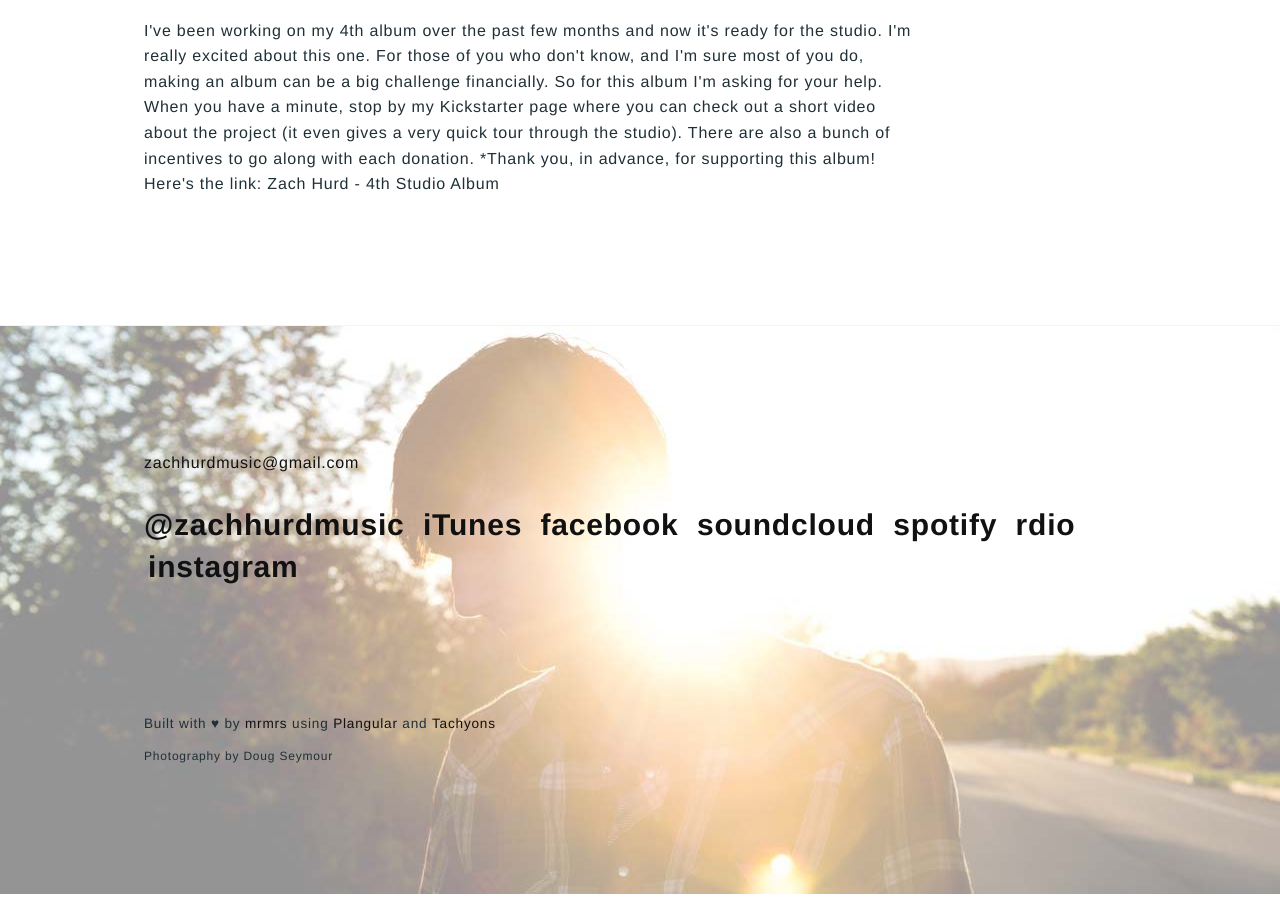
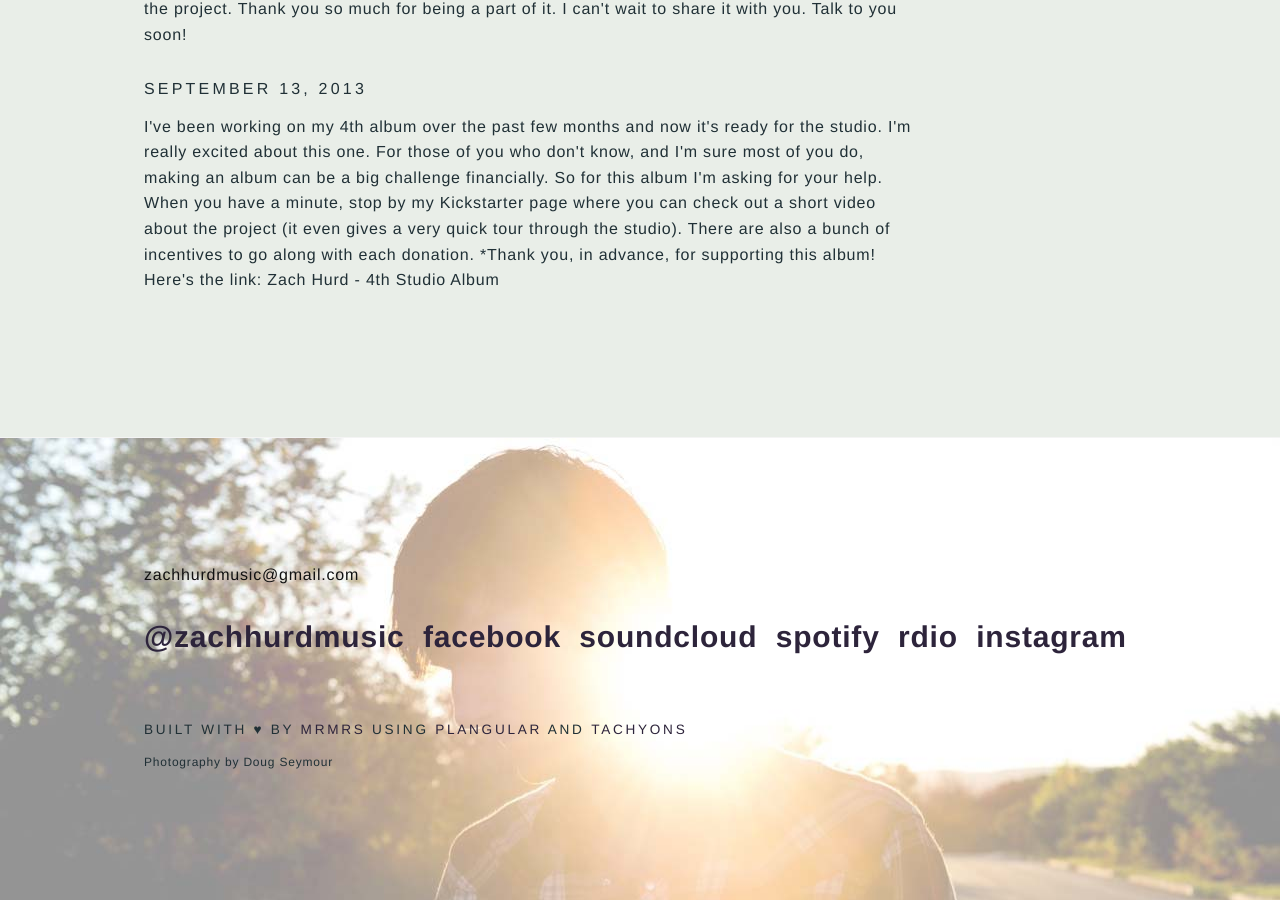
Before and after one commit to mrmrs/zach, a Jekyll site: the page built from index.html, in a window 1280 px wide and 900 px high, scrolled down 4080 px. Built offline with Jekyll 4.4.1, drawn with Linux system fonts in a browser that asks for light colours.

Commit message:
Designing in the browser!

```diff
--- a/_includes/_footer.html
+++ b/_includes/_footer.html
@@ -1,25 +1,25 @@
-<footer class="pvx pvxl-ns bt b--near-white mtxl"
+<footer class="pvx pvxl-ns bt b--near-white"
   style="background:url({{site.url}}/img/footer.jpg) no-repeat; background-size: cover; ">
   <div class="mw8" style="margin-right: auto; margin-left: auto;">
     <div class="phm">
       <a href="mailto:zachhurdmusic@gmail.com" class="black">zachhurdmusic@gmail.com</a>
       <ul class="list mtl">
-        <li class="dib"><a class="b f4 f3-ns black db prxs prs-ns" href="http://twitter.com/zachhurdmusic">@zachhurdmusic</a></li>
-        <li class="dib"><a class="b f4 f3-ns black db paxs prs-ns" href="https://itunes.apple.com/us/artist/zach-hurd/id292321269?ign-mpt=uo%3D4">iTunes</a></li>
-        <li class="dib"><a class="b f4 f3-ns black db paxs prs-ns" href="https://www.facebook.com/zachhurdmusic">facebook</a></li>
-        <li class="dib"><a class="b f4 f3-ns black db paxs prs-ns" href="http://soundcloud.com/zachhurdmusic">soundcloud</a></li>
-        <li class="dib"><a class="b f4 f3-ns black db paxs prs-ns" href="https://play.spotify.com/artist/1f2CFEq5J7ZyeTAVU6ubRX?play=true&utm_source=open.spotify.com&utm_medium=open">spotify</a></li>
-        <li class="dib"><a class="b f4 f3-ns black db paxs prs-ns" href="http://www.rdio.com/artist/Zach_Hurd/">rdio</a></li>
-        <li class="dib"><a class="b f5 f3-ns black db paxs prs-ns" href="http://www.instagram.com/zachhurd">instagram</a></li>
+        <li class="dib"><a class="link b f4 f3-ns black db prxs prs-ns dim" href="http://twitter.com/zachhurdmusic">@zachhurdmusic</a></li>
+        <li class="dib"><a class="link b f4 f3-ns black db paxs prs-ns dim" href="https://www.facebook.com/zachhurdmusic">facebook</a></li>
+        <li class="dib"><a class="link b f4 f3-ns black db paxs prs-ns dim" href="http://soundcloud.com/zachhurdmusic">soundcloud</a></li>
+        <li class="dib"><a class="link b f4 f3-ns black db paxs prs-ns dim" href="https://play.spotify.com/artist/1f2CFEq5J7ZyeTAVU6ubRX?play=true&utm_source=open.spotify.com&utm_medium=open">spotify</a></li>
+        <li class="dib"><a class="link b f4 f3-ns black db paxs prs-ns dim" href="http://www.rdio.com/artist/Zach_Hurd/">rdio</a></li>
+        <li class="dib"><a class="link b f4 f3-ns black db paxs prs-ns dim" href="http://www.instagram.com/zachhurd">instagram</a></li>
       </ul>
-      <p class="f5 mtxl">
+      <p class="f5 ttu mtx">
         Built with ♥ by
-        <a href="http://mrmrs.cc" title="Adam Morse - Designer" class="black">
+        <a href="http://mrmrs.cc" title="Adam Morse - Designer" class="black
+          link dim">
           mrmrs
         </a>
         using
-        <a href="http://jxnblk.github.io/plangular" class="black">Plangular</a> and
-        <a href="http://tachyons.io" class="black">Tachyons</a></p>
+        <a href="http://jxnblk.github.io/plangular" class="link dim black">Plangular</a> and
+        <a href="http://tachyons.io" class="black link dim">Tachyons</a></p>
         <small class="db lh-copy"> Photography by Doug Seymour </small>
     </div>
   </div>
--- a/_includes/_news.html
+++ b/_includes/_news.html
@@ -1,5 +1,5 @@
-<section class="ptl bt b--near-white" id="news">
-  <div class="mw8" style="margin-right: auto; margin-left: auto;" >
+<section class="pvl pvxl-ns bt b--near-white bg-theme-0" id="news">
+  <div class="mw8 t-center">
     <div class="phm">
       <h1 class="sans-serif f4 fw4 ttu mbm">News</h1>
       <article class="mw7 mbl">
@@ -10,7 +10,10 @@
           periodically be updated with new songs and covers. Check back when you
           can!
 
-          The new album, <a href="https://itunes.apple.com/us/album/a-million-little-lights/id917398274" title="pre-order on itunes">A Million Little Lights</a>, is <a href="https://itunes.apple.com/us/album/a-million-little-lights/id917398274">now available for pre order on iTunes</a> for only $6.99. You'll instantly receive the track "Wasteland City" with your purchase. *Release date is October 10th.
+          The new album, <a class="link dim"
+            href="https://itunes.apple.com/us/album/a-million-little-lights/id917398274"
+            title="pre-order on itunes">A Million Little Lights</a>, is <a
+            class="link dim" href="https://itunes.apple.com/us/album/a-million-little-lights/id917398274">now available for pre order on iTunes</a> for only $6.99. You'll instantly receive the track "Wasteland City" with your purchase. *Release date is October 10th.
         </p>
       </article>
       <article class="mw7 mbl">
```
